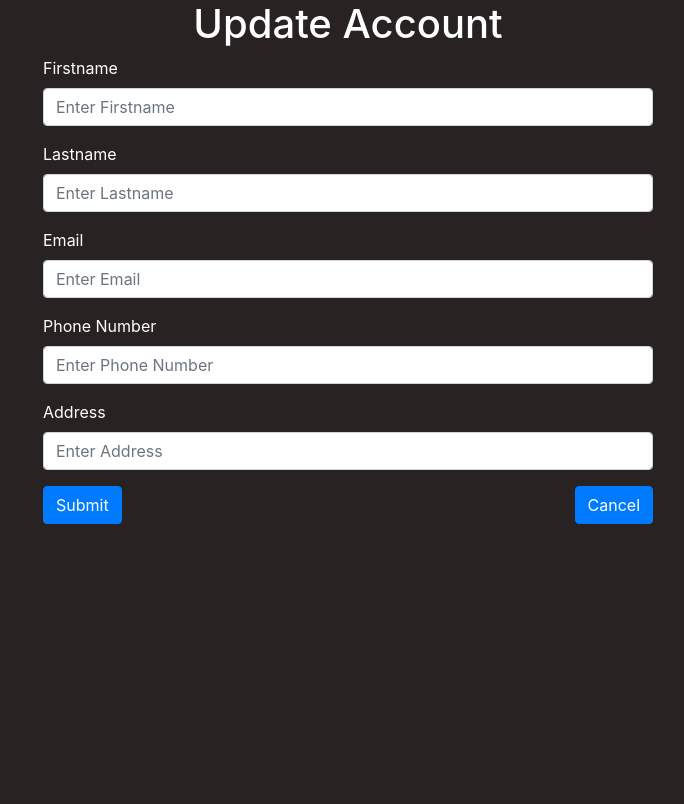
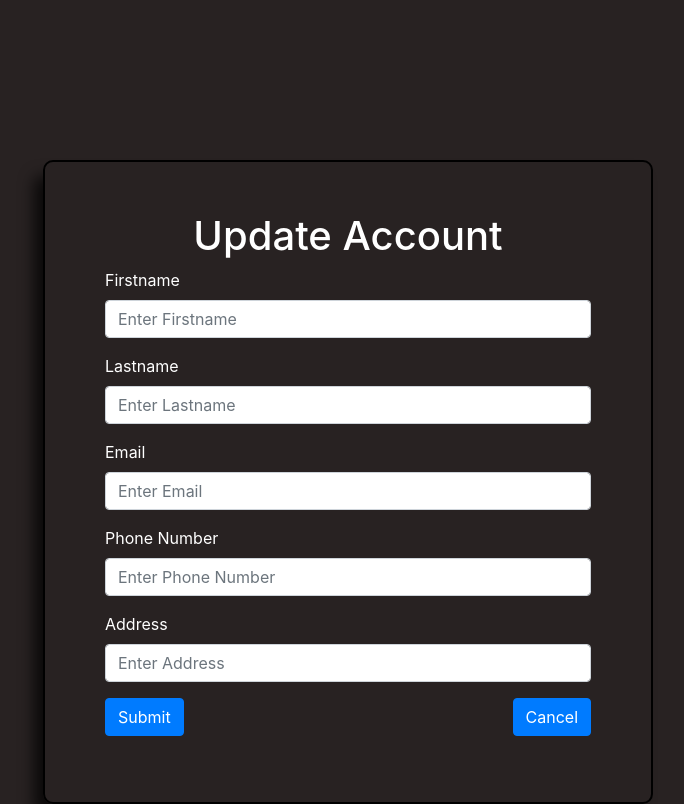
Before and after one commit to Adnan-shamsi/pc-cart, a PHP site: page /admin/accountinfo.html in a window 1280 px wide. Shown: the whole page, without its empty margins (292-976 px from the left). Before the commit the page ends 524 px from the top, so only its background shows below. Run offline with PHP 8.4, Linux system fonts and the light colour scheme.

Commit message:
Fix merge Conflict 2

```diff
--- a/pccart/css/loginstyle.css
+++ b/pccart/css/loginstyle.css
@@ -2,14 +2,8 @@ body {
     background-color: rgb(40, 34, 34);
     color: white;
   }
-<<<<<<< HEAD
   .form-container {
     border: 2px solid black;
-=======
-
-.form-container{
-  border:2px solid black;
->>>>>>> 870d880dffab966cc4b7b9fb74462eb2618b4ff5
     border-radius: 10px;
     padding: 50px 60px;
     margin-top: 20vh;
```
Also changed, not shown: pccart/css/index.css (added). Lines whose indentation alone changed are shown as unchanged.
